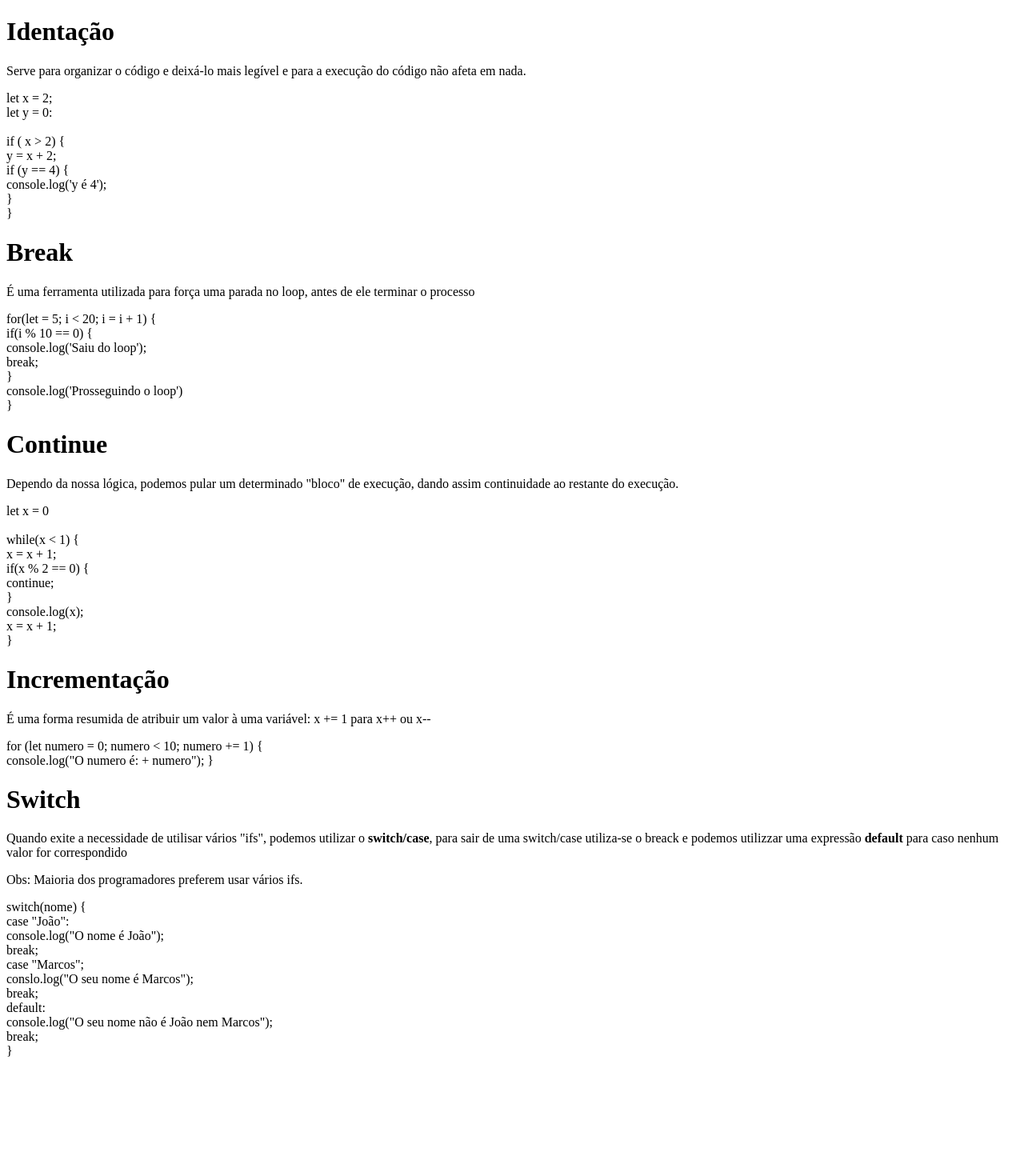
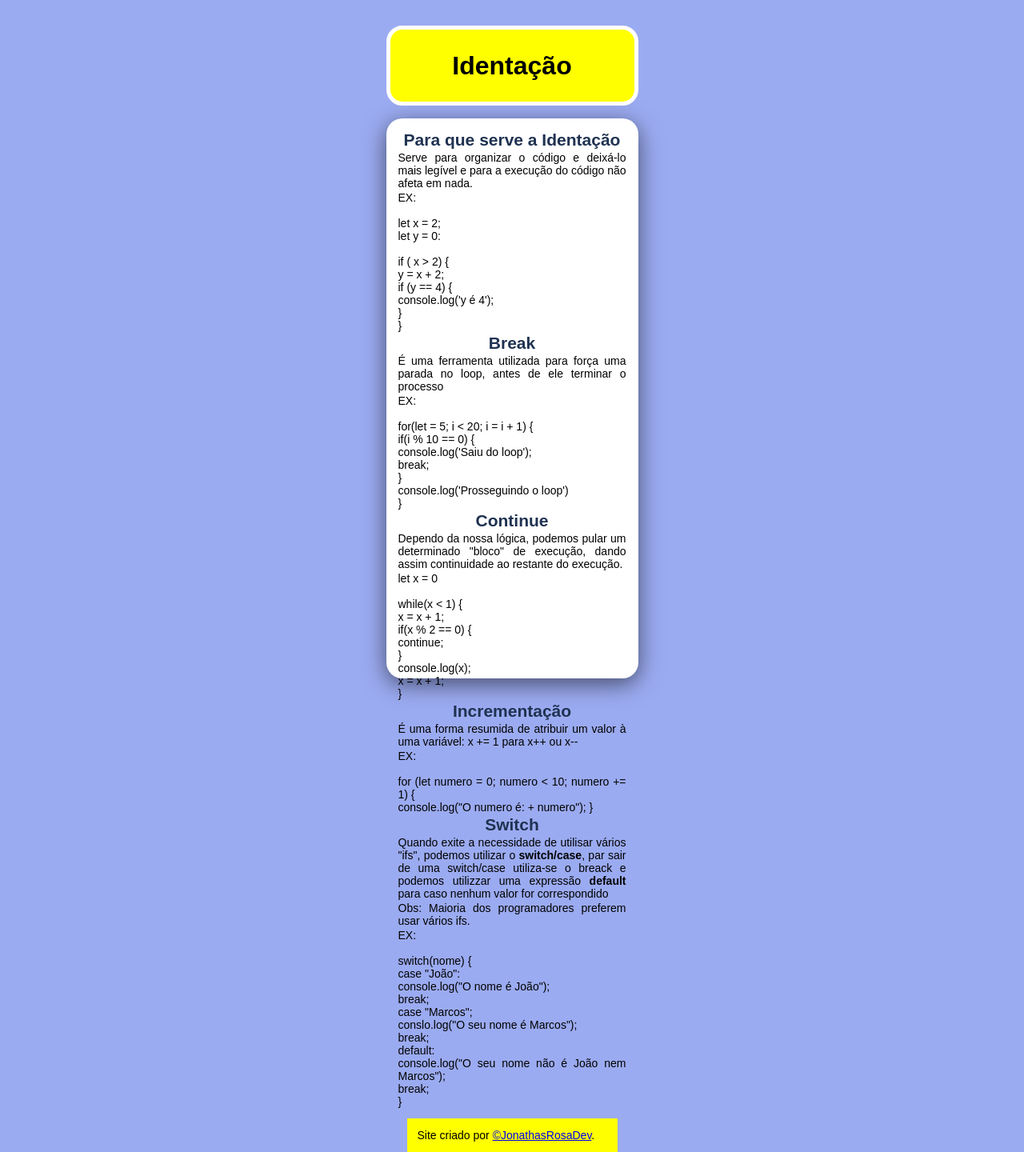
Before and after one commit to JonathasRosa/JavaScriptUdemyNew, a plain HTML site: page curso-javascript/Identação/identacao.html in a window 1280 px wide. Shown: the whole page at 80% size. Before the commit the page ends 1339 px from the top, so only its background shows below. Drawn offline with Linux system fonts and the light colour scheme.

Commit message:
Update style do curso de JavaScript

```diff
--- a/curso-javascript/Debugs/style.css
+++ b/curso-javascript/Debugs/style.css
@@ -1,10 +1,10 @@
 @charset "UTF-8";
 
-/* * {
+* {
     margin: 0;
     padding: 0;
     box-sizing: border-box;
-}*/
+}
 body {
     display: flex;
     flex-direction: column;
@@ -40,7 +40,7 @@ body {
     display: flex;
     flex-direction: column;
     width: 315px;
-    height: 500px;
+    height: 2250px;
     box-shadow: rgba(0, 0, 0, 0.555) 0px 7px 29px 0px;
     margin: 8px;
     padding: 14px;
--- a/curso-javascript/Estruturas-de-controle/style.css
+++ b/curso-javascript/Estruturas-de-repetição/style.css
@@ -5,6 +5,7 @@
     padding: 0;
     box-sizing: border-box;
 }
+
 body {
     display: flex;
     flex-direction: column;
@@ -25,6 +26,7 @@ body {
     width: 315px;
     height: 100px;
     border-radius: 20px;
+    box-shadow: rgba(0, 0, 0, 0.555) 0px 7px 29px 0px;
     display: flex;
     flex-direction: row;
     justify-content: center;
@@ -40,7 +42,7 @@ body {
     display: flex;
     flex-direction: column;
     width: 315px;
-    height: 500px;
+    height: 700px;
     box-shadow: rgba(0, 0, 0, 0.555) 0px 7px 29px 0px;
     margin: 8px;
     padding: 14px;
--- a/curso-javascript/Estruturas-de-programação/style2.css
+++ b/curso-javascript/Expressões-Regulares/style.css
@@ -5,6 +5,7 @@
     padding: 0;
     box-sizing: border-box;
 }
+
 body {
     display: flex;
     flex-direction: column;
@@ -40,7 +41,7 @@ body {
     display: flex;
     flex-direction: column;
     width: 315px;
-    height: 500px;
+    height: 700px;
     box-shadow: rgba(0, 0, 0, 0.555) 0px 7px 29px 0px;
     margin: 8px;
     padding: 14px;
--- a/curso-javascript/Estruturas-de-programação/style3.css
+++ b/curso-javascript/Funções/style.css
@@ -5,6 +5,7 @@
     padding: 0;
     box-sizing: border-box;
 }
+
 body {
     display: flex;
     flex-direction: column;
@@ -40,7 +41,7 @@ body {
     display: flex;
     flex-direction: column;
     width: 315px;
-    height: 500px;
+    height: 700px;
     box-shadow: rgba(0, 0, 0, 0.555) 0px 7px 29px 0px;
     margin: 8px;
     padding: 14px;
--- a/curso-javascript/Identação/identacao.html
+++ b/curso-javascript/Identação/identacao.html
@@ -4,35 +4,37 @@
     <meta charset="UTF-8">
     <meta http-equiv="X-UA-Compatible" content="IE=edge">
     <meta name="viewport" content="width=device-width, initial-scale=1.0">
+    <link rel="stylesheet" href="style.css">
     <script src="identacao.html"></script>
     <title>Identação</title>
 </head>
 <body>
+    <header id="container-principal">
         <h1>Identação</h1>
+    </header>
+    <main id="container-secundario">
+        <h2>Para que serve a Identação</h2>
         <p>Serve para organizar o código e deixá-lo mais legível e para a execução do código não afeta em nada.</p>
-    <p>
+        <p>EX: <br><br>
             let x = 2; <br>
              let y = 0: <br><br>
-
             if ( x > 2) {<br>
             y = x + 2;<br>
             if (y == 4) {<br>
                 console.log('y é 4');<br>
             } <br>
-        }
-    </p>
-    <h1>Break</h1>
+        }</p>
+        <h2>Break</h2>
         <p>É uma ferramenta utilizada para força uma parada no loop, antes de ele terminar o processo</p>
-    <p>
+        <p> EX: <br><br>
             for(let  = 5; i < 20; i = i + 1) { <br>
                 if(i % 10 == 0) { <br>
                     console.log('Saiu do loop'); <br>
                 break; <br>
                 } <br>
              console.log('Prosseguindo o loop') <br>
-        } <br>
-    </p>
-    <h1>Continue</h1>
+            } <br></p>
+        <h2>Continue</h2>
         <p>Dependo da nossa lógica, podemos pular um determinado "bloco" de execução, dando assim continuidade ao restante do execução.</p>
         <p>
             let x = 0 <br><br>
@@ -43,19 +45,18 @@
                 } <br>
             console.log(x); <br>
                 x = x + 1; <br>
-        }
-    </p>
-    <h1>Incrementação</h1>
+            }</p>
+        <h2>Incrementação</h2>
         <p>É uma forma resumida de atribuir um valor à uma variável: x += 1 para x++ ou x--</p>
-    <p>
+        <p>EX: <br><br>
             for (let numero = 0; numero < 10; numero += 1) {<br>
                 console.log("O numero é: + numero");
             }
         </p>
-    <h1>Switch</h1>
-    <p>Quando exite a necessidade de utilisar vários "ifs", podemos utilizar o <strong>switch/case</strong>, para sair de uma switch/case utiliza-se o breack e podemos utilizzar uma expressão <strong>default</strong> para caso nenhum valor for correspondido</p>
+        <h2>Switch</h2>
+        <p>Quando exite a necessidade de utilisar vários "ifs", podemos utilizar o <strong>switch/case</strong>, par sair de uma switch/case utiliza-se o breack e podemos utilizzar uma expressão <strong>default</strong> para  caso nenhum valor for correspondido</p>
         <p>Obs: Maioria dos programadores preferem usar vários ifs.</p>
-    <p>
+        <p>EX: <br><br>
             switch(nome) {<br>
                 case "João": <br>
                 console.log("O nome é João"); <br>
@@ -66,7 +67,11 @@
                 default: <br>
                 console.log("O seu nome não é João nem Marcos"); <br>
                 break; <br>
-        }
-    </p>
+            }</p>
+    <footer>
+        <p>Site criado por <a href="https://github.com/JONATHASROSA" target="_blank">&copy;JonathasRosaDev</a>.</p>
+    </footer>
+    </main>
+    <script src="script.js"></script>
 </body>
 </html>
--- a/curso-javascript/Estruturas-de-programação/style4.css
+++ b/curso-javascript/Identação/style.css
@@ -5,6 +5,7 @@
     padding: 0;
     box-sizing: border-box;
 }
+
 body {
     display: flex;
     flex-direction: column;
@@ -40,7 +41,7 @@ body {
     display: flex;
     flex-direction: column;
     width: 315px;
-    height: 500px;
+    height: 700px;
     box-shadow: rgba(0, 0, 0, 0.555) 0px 7px 29px 0px;
     margin: 8px;
     padding: 14px;
```
Also changed, not shown: curso-javascript/Debugs/index.html (+9 -5 lines), curso-javascript/Estruturas-de-controle/index1.html (+28 -26 lines), curso-javascript/Estruturas-de-programação/index1.html (+3 -0 lines), curso-javascript/Estruturas-de-programação/index2.html (+3 -0 lines), curso-javascript/Estruturas-de-programação/index3.html (+3 -0 lines), curso-javascript/Estruturas-de-programação/index4.html (+3 -0 lines), curso-javascript/Estruturas-de-repetição/index.html (added, +47 -0 lines), curso-javascript/Estruturas-de-repetição/index1.html (deleted, +0 -42 lines), curso-javascript/Expressões-Regulares/index.html (+9 -1 lines), curso-javascript/Funções/index.html (+11 -3 lines). Lines whose indentation alone changed are shown as unchanged.
